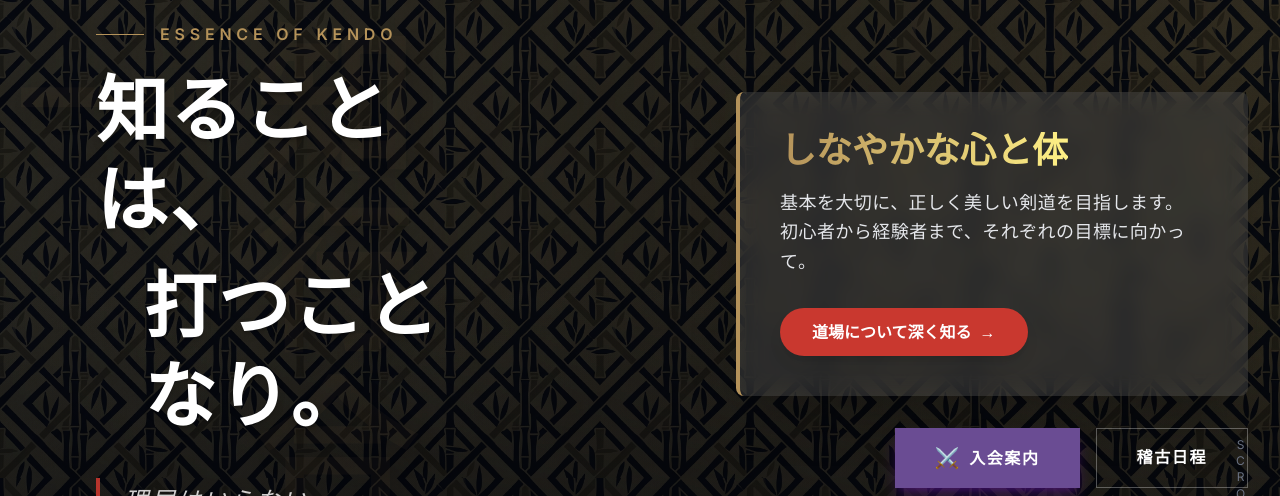
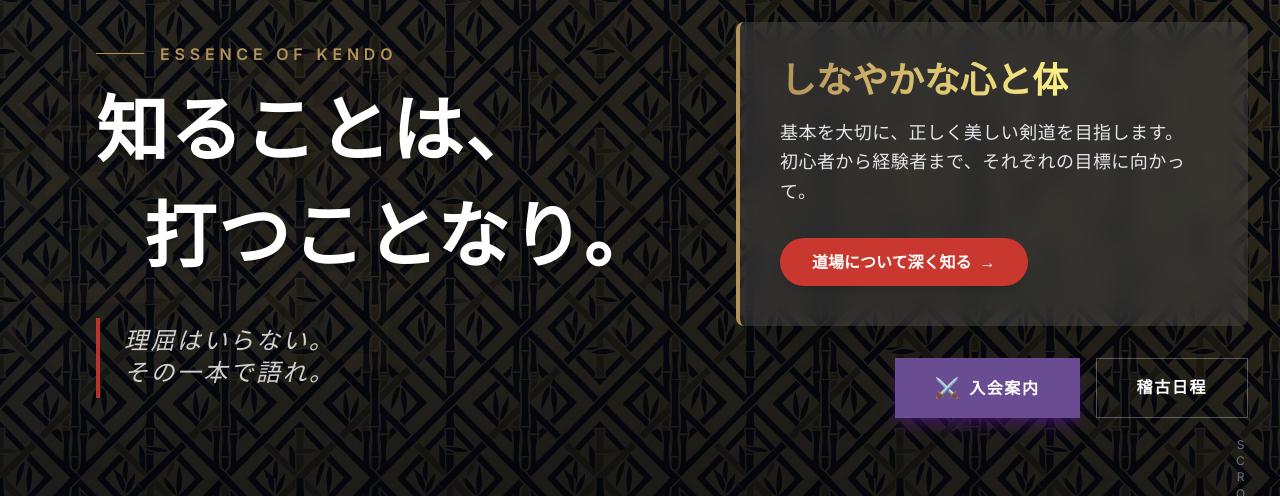
Before and after one commit to crossroad777/shuyukan-site, a React (Vite) app: page / in a window 1280 px wide. Shown: the part 122-618 px from the top of the page. Built offline with nearby package versions, Linux system fonts and the light colour scheme; no server answers; a web font is replaced by a local one.

Commit message:
fix: Hero title line breaks and login button position

```diff
--- a/src/components/Hero.jsx
+++ b/src/components/Hero.jsx
@@ -39,8 +39,8 @@ const Hero = () => {
                                 Essence of Kendo
                             </h2>
                             <h1 className="text-4xl sm:text-5xl md:text-7xl font-serif font-bold leading-tight mb-8 tracking-wide text-shadow-lg">
-                                <span className="block text-white mb-4">知ることは、</span>
-                                <span className="block text-white pl-4 sm:pl-12">打つことなり。</span>
+                                <span className="block text-white mb-4 whitespace-nowrap">知ることは、</span>
+                                <span className="block text-white pl-4 sm:pl-12 whitespace-nowrap">打つことなり。</span>
                             </h1>
                             <p className="text-xl md:text-2xl text-stone-200 font-serif tracking-widest border-l-4 border-shuyukan-red pl-6 py-2 italic opacity-90">
                                 理屈はいらない。<br />
--- a/src/components/Navbar.jsx
+++ b/src/components/Navbar.jsx
@@ -69,8 +69,8 @@ const Navbar = () => {
                         </div>
 
                         {/* Login Button pushed to the far right */}
-                        <div className="ml-10 pl-10 border-l border-white/10 h-12 flex items-center">
-                            <Link to="/login" className="px-10 py-3.5 bg-shuyukan-purple text-white hover:bg-purple-800 transition-all duration-300 rounded-sm text-[0.75rem] lg:text-sm font-bold tracking-widest shadow-lg border border-white/10 whitespace-nowrap">
+                        <div className="ml-4 pl-4 border-l border-white/10 h-12 flex items-center">
+                            <Link to="/login" className="px-6 py-3 bg-shuyukan-purple text-white hover:bg-purple-800 transition-all duration-300 rounded-sm text-[0.75rem] lg:text-sm font-bold tracking-widest shadow-lg border border-white/10 whitespace-nowrap">
                                 ログイン
                             </Link>
                         </div>
```
